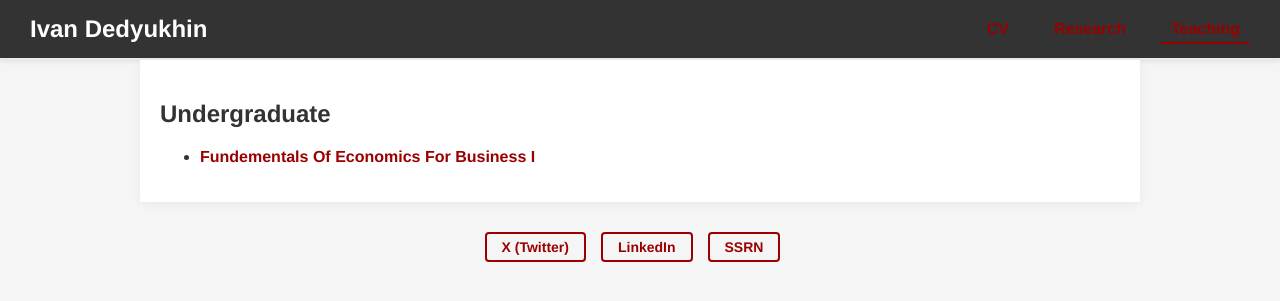
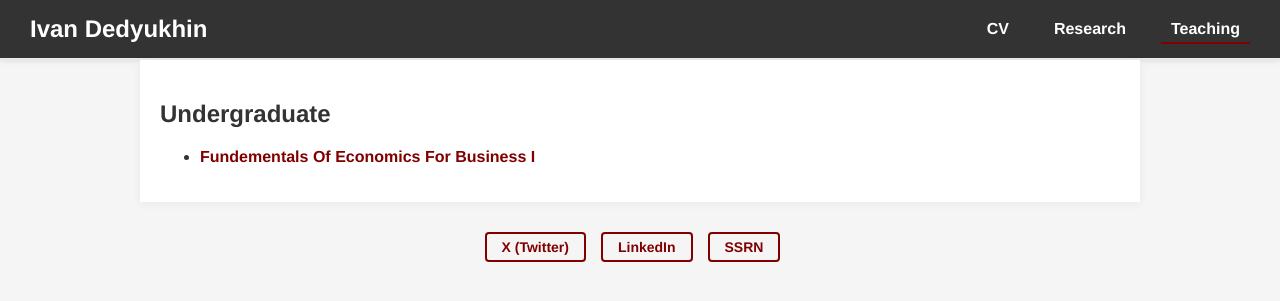
Before and after one commit to Dedyukhin/dedyukhin.github.io, a Jekyll site: the page built from Teaching.md, in a window 1280 px wide. Shown: the top 301 px of the page. Built offline with Jekyll 4.4.1, drawn with Linux system fonts in a browser that asks for light colours.

Commit message:
Update default.html

```diff
--- a/_layouts/default.html
+++ b/_layouts/default.html
@@ -69,14 +69,14 @@
         /* Navigation bar link styling */
         .horizontal-nav a {
             text-decoration: none;
-            color: #990000;
+            color: white;
             font-weight: 600;
             padding: 5px 10px;
             transition: color 0.3s ease;
         }
 
         .horizontal-nav a.active {
-            border-bottom: 2px solid #990000;
+            border-bottom: 2px solid #800000;
         }
 
         .horizontal-nav a:hover {
@@ -120,26 +120,26 @@
         }
 
         .social-links a {
-            color: #990000;
+            color: #800000;
             text-decoration: none;
             margin-right: 15px;
             font-size: 14px;
             font-weight: 600;
             padding: 5px 15px;
-            border: 2px solid #990000;
+            border: 2px solid #800000;
             border-radius: 4px;
             transition: background-color 0.3s ease, color 0.3s ease;
             margin-bottom: 10px;
         }
 
         .social-links a:hover {
-            background-color: #990000;
+            background-color: #800000;
             color: #fff;
         }
 
         /* General link styling */
         a {
-            color: #990000;
+            color: #800000;
             text-decoration: none;
         }
 
```
